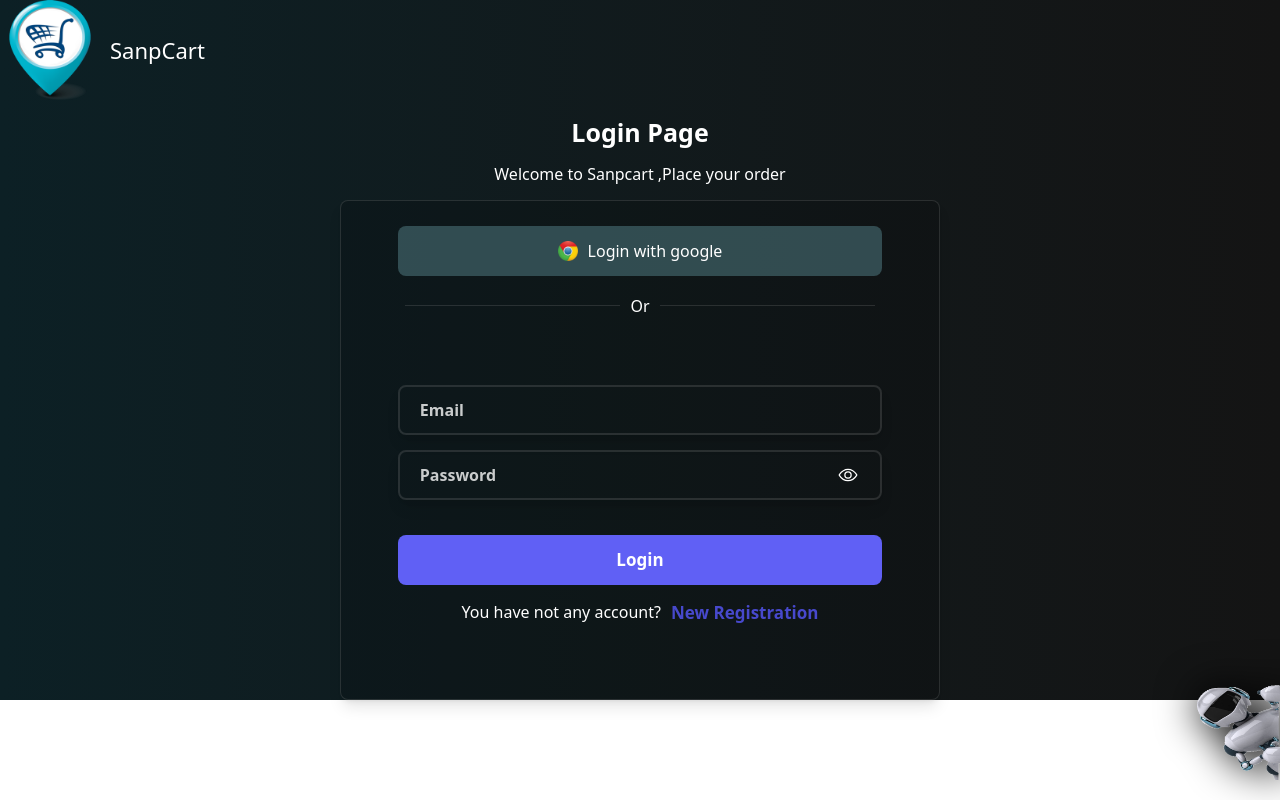
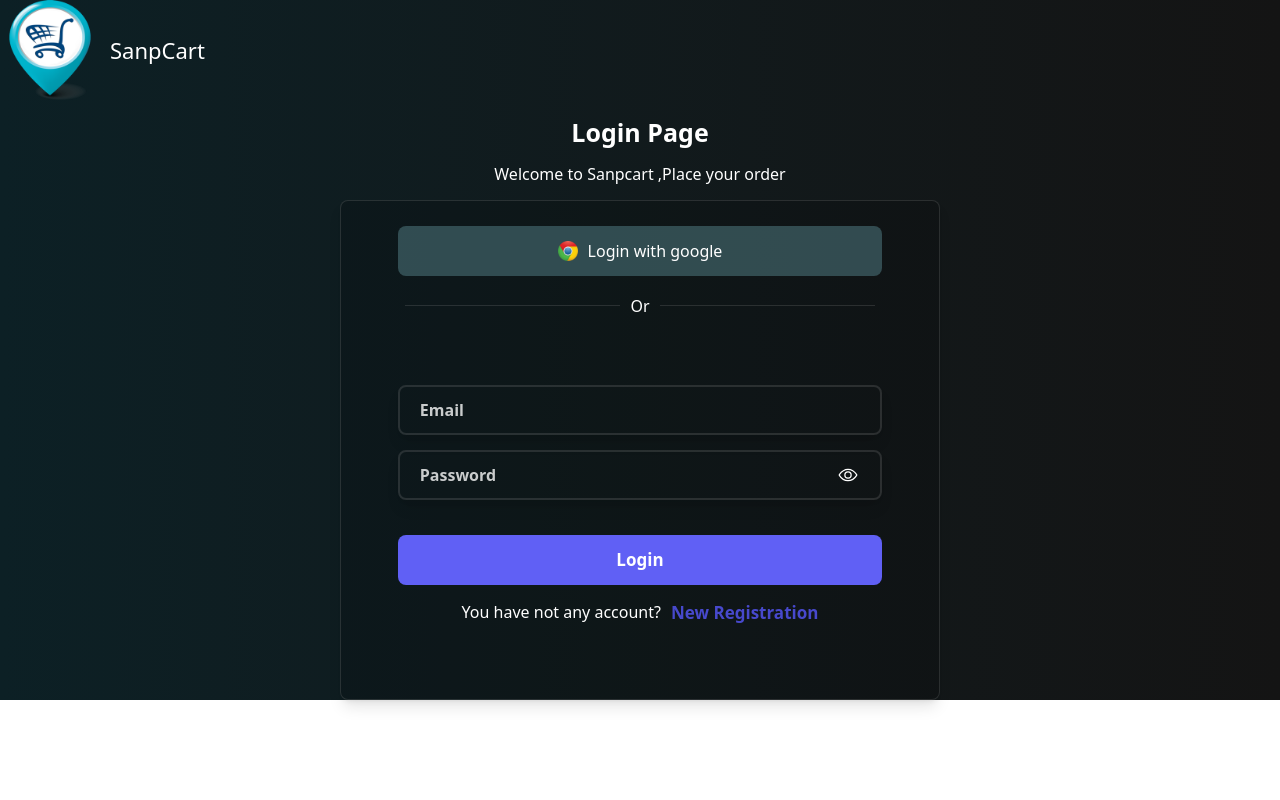
Before and after one commit to Sankalp899/task3, a React (Vite) app in the folder frontend/vite-project/: page /login in a window 1280 px wide. Built offline with nearby package versions, Linux system fonts and the light colour scheme; no server answers.

Commit message:
Update App.jsx

```diff
--- a/frontend/vite-project/src/App.jsx
+++ b/frontend/vite-project/src/App.jsx
@@ -16,7 +16,6 @@
 import Order from './pages/Order'
 import { ToastContainer, toast} from 'react-toastify'
 import Notfound from './pages/Notfound'
-import AI from './components/AI'
 
 
 function App() {
@@ -60,7 +59,6 @@
 
     <Route path='*' element={<Notfound/>}/>
    </Routes>
-   <AI/>
    </>
   )
 }
```
